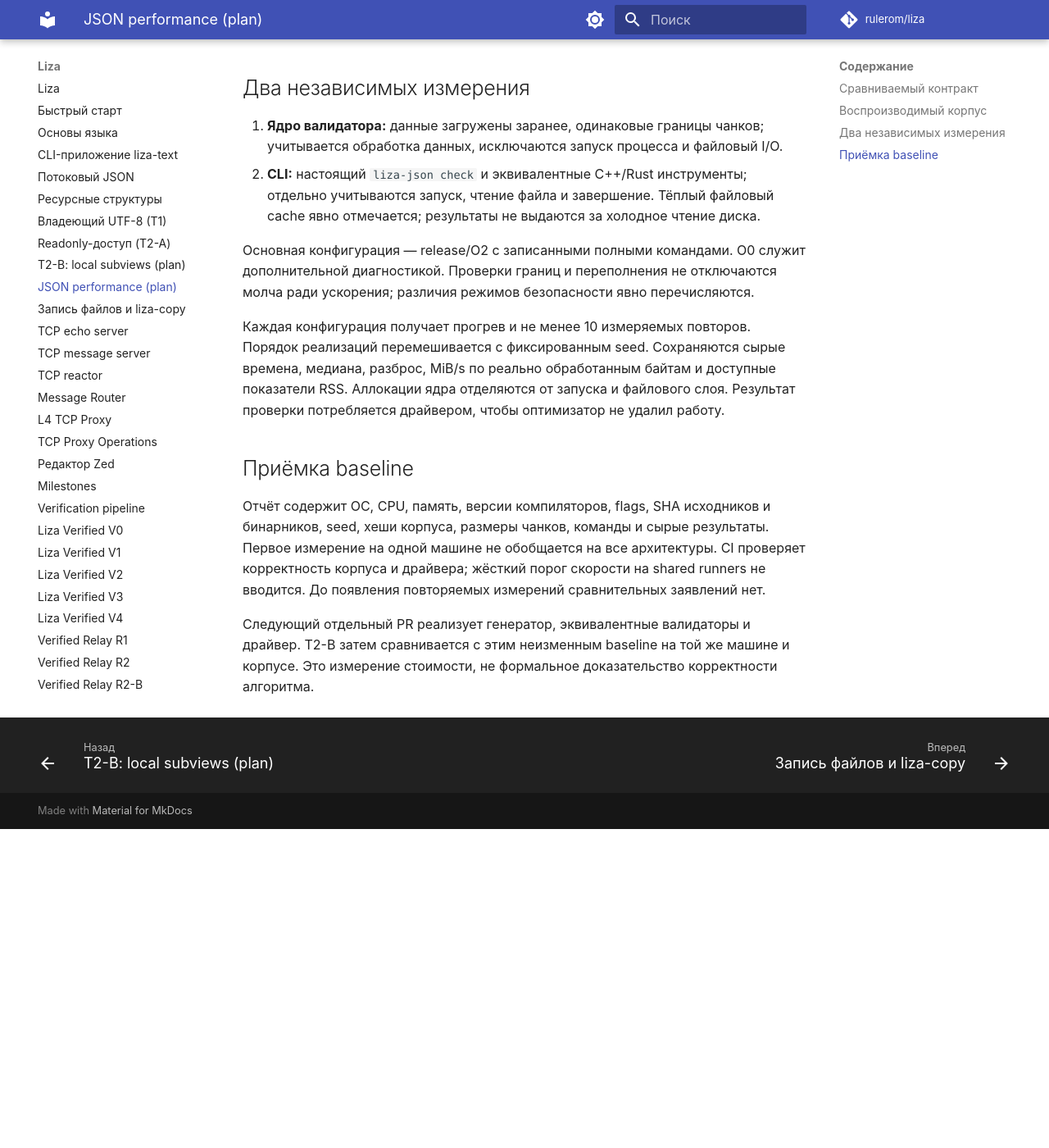
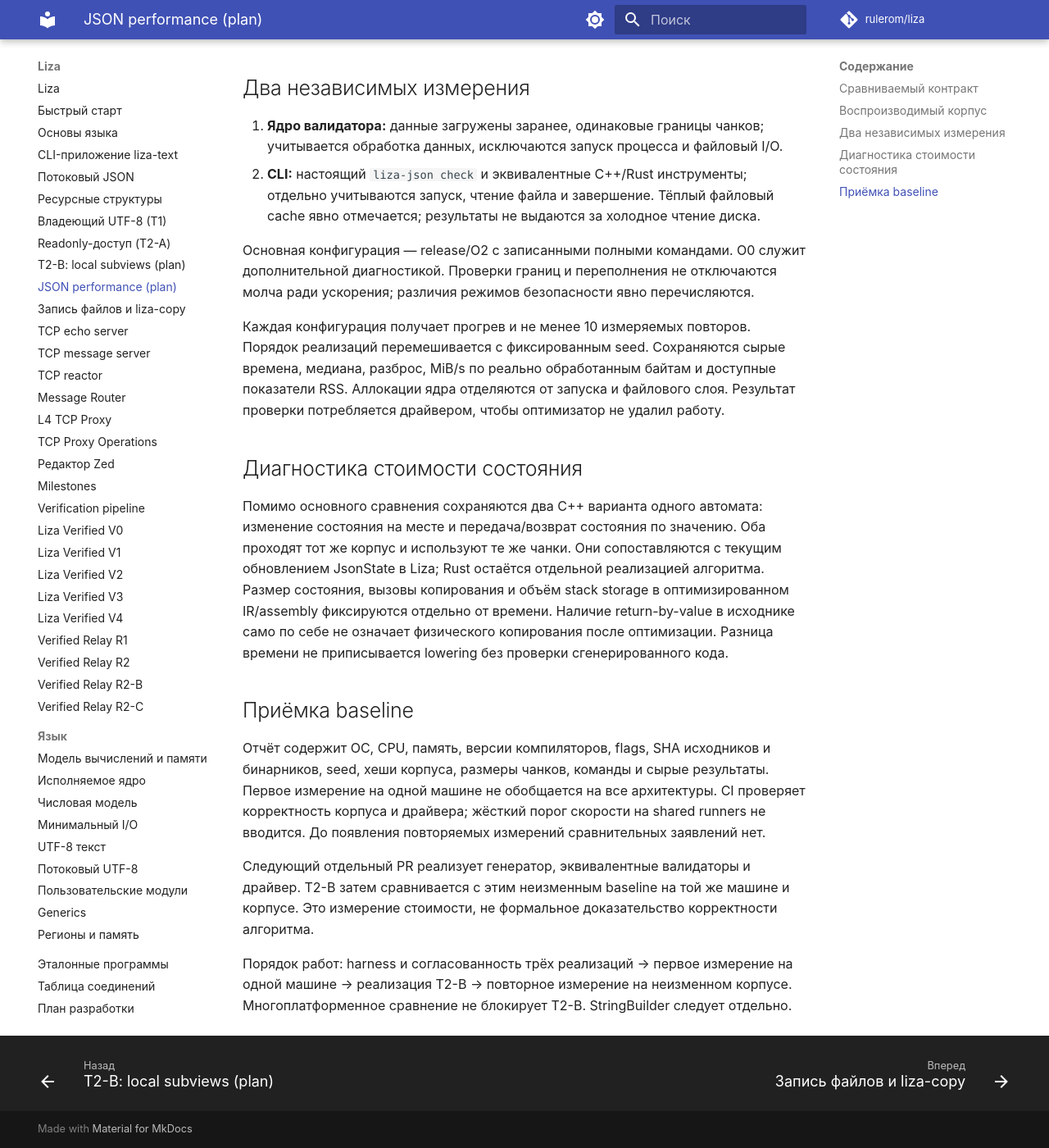
Before and after one commit to rulerom/liza, an MkDocs documentation site: the page built from docs/json-performance.md, in a window 1280 px wide and 1400 px high, scrolled down 958 px. Shown: the whole window at 82% size. Built offline with MkDocs 1.6.1 and Material for MkDocs 9.7.7, drawn with Linux system fonts in a browser that asks for light colours; comment, search, counter and statistics services are not loaded; before the commit the page ends 1969 px from its top, so only the background shows below that.

Commit message:
Clarify bounds ordering controls and JSON state cost diagnostics

```diff
--- a/docs/json-performance.md
+++ b/docs/json-performance.md
@@ -48,6 +48,17 @@
 Аллокации ядра отделяются от запуска и файлового слоя. Результат проверки
 потребляется драйвером, чтобы оптимизатор не удалил работу.
 
+## Диагностика стоимости состояния
+
+Помимо основного сравнения сохраняются два C++ варианта одного автомата:
+изменение состояния на месте и передача/возврат состояния по значению. Оба
+проходят тот же корпус и используют те же чанки. Они сопоставляются с текущим
+обновлением JsonState в Liza; Rust остаётся отдельной реализацией алгоритма.
+Размер состояния, вызовы копирования и объём stack storage в оптимизированном
+IR/assembly фиксируются отдельно от времени. Наличие return-by-value в исходнике
+само по себе не означает физического копирования после оптимизации. Разница
+времени не приписывается lowering без проверки сгенерированного кода.
+
 ## Приёмка baseline
 
 Отчёт содержит ОС, CPU, память, версии компиляторов, flags, SHA исходников и
@@ -59,3 +70,7 @@
 Следующий отдельный PR реализует генератор, эквивалентные валидаторы и драйвер.
 T2-B затем сравнивается с этим неизменным baseline на той же машине и корпусе.
 Это измерение стоимости, не формальное доказательство корректности алгоритма.
+
+Порядок работ: harness и согласованность трёх реализаций → первое измерение на
+одной машине → реализация T2-B → повторное измерение на неизменном корпусе.
+Многоплатформенное сравнение не блокирует T2-B. StringBuilder следует отдельно.
```
Also changed, not shown: docs/local-subviews.md (+5 -1 lines).
